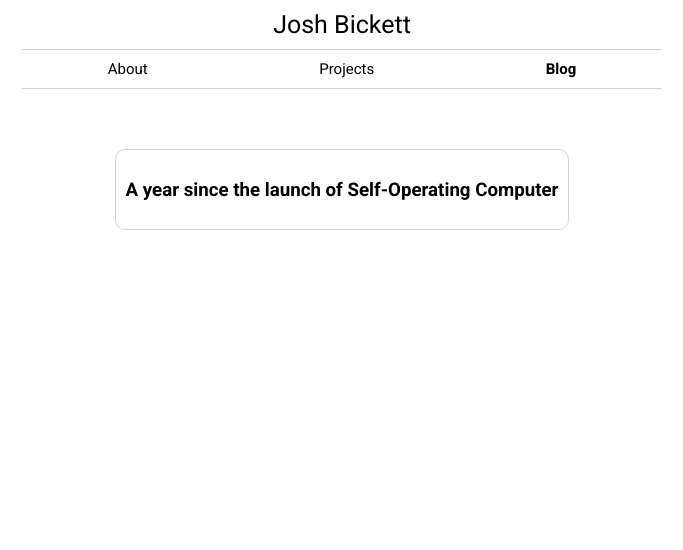
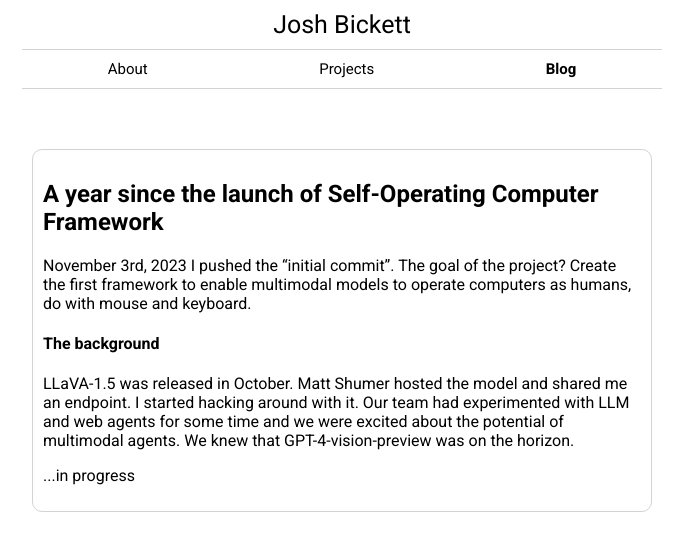
Before and after one commit to joshbickett/bickett.ai, a React (Create React App) app: page /blog in a window 1280 px wide. Shown: the top 550 px of the page, without its empty margins (298-981 px from the left). Built offline with nearby package versions, Linux system fonts and the light colour scheme.

Commit message:
Initial blog entry

```diff
--- a/src/pages/Blog.js
+++ b/src/pages/Blog.js
@@ -31,8 +31,24 @@
         >
           <ContentContainer>
             <div>
-              <h3>A year since the launch of Self-Operating Computer</h3>
-              <p></p>
+              <h2>
+                A year since the launch of Self-Operating Computer Framework
+              </h2>
+              <p>
+                November 3rd, 2023 I pushed the “initial commit”. The goal of
+                the project? Create the first framework to enable multimodal
+                models to operate computers as humans, do with mouse and
+                keyboard.{" "}
+              </p>
+              <h4>The background</h4>
+              <p>
+                LLaVA-1.5 was released in October. Matt Shumer hosted the model
+                and shared me an endpoint. I started hacking around with it. Our
+                team had experimented with LLM and web agents for some time and
+                we were excited about the potential of multimodal agents. We
+                knew that GPT-4-vision-preview was on the horizon.
+              </p>
+              <p>...in progress</p>
             </div>
           </ContentContainer>
         </div>
```
